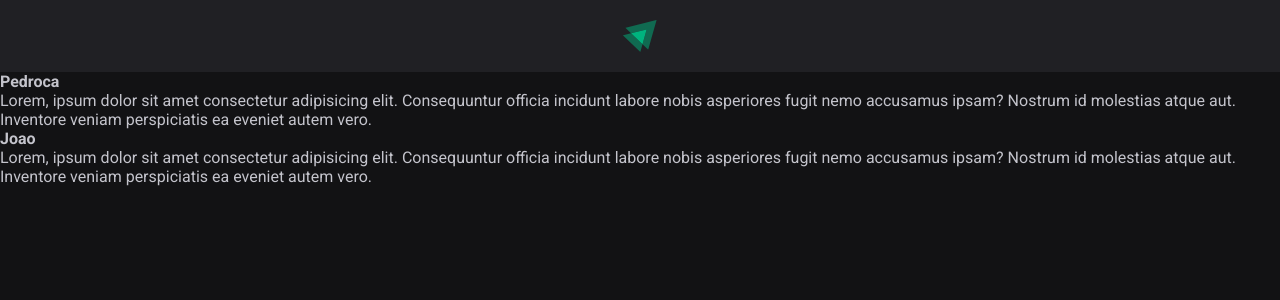
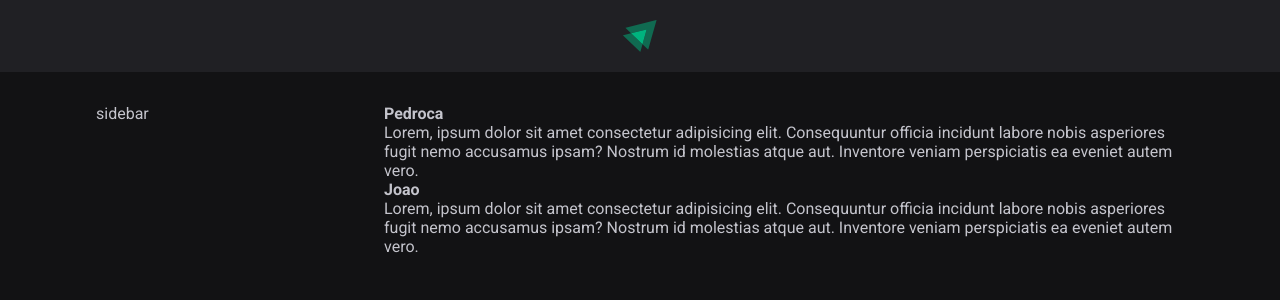
Before and after one commit to phac21/ignite-feed, a React (Vite) app: page / in a window 1280 px wide. Shown: the top 300 px of the page. Built offline with nearby package versions, Linux system fonts and the light colour scheme.

Commit message:
change app design

```diff
--- a/src/App.jsx
+++ b/src/App.jsx
@@ -1,12 +1,20 @@
 import { Post } from "./Post";
 import { Header } from "./components/Header/Header";
 import './global.css'
+import styles from './App.module.css'
 export function App() {
   return (
     <>
       <Header/>
-      <Post author="Pedroca" content="Lorem, ipsum dolor sit amet consectetur adipisicing elit. Consequuntur officia incidunt labore nobis asperiores fugit nemo accusamus ipsam? Nostrum id molestias atque aut. Inventore veniam perspiciatis ea eveniet autem vero." />
-      <Post author="Joao" content="Lorem, ipsum dolor sit amet consectetur adipisicing elit. Consequuntur officia incidunt labore nobis asperiores fugit nemo accusamus ipsam? Nostrum id molestias atque aut. Inventore veniam perspiciatis ea eveniet autem vero." />
+      <div className={styles.wrapper}>
+        <aside>
+          sidebar
+        </aside>
+        <main>
+          <Post author="Pedroca" content="Lorem, ipsum dolor sit amet consectetur adipisicing elit. Consequuntur officia incidunt labore nobis asperiores fugit nemo accusamus ipsam? Nostrum id molestias atque aut. Inventore veniam perspiciatis ea eveniet autem vero." />
+          <Post author="Joao" content="Lorem, ipsum dolor sit amet consectetur adipisicing elit. Consequuntur officia incidunt labore nobis asperiores fugit nemo accusamus ipsam? Nostrum id molestias atque aut. Inventore veniam perspiciatis ea eveniet autem vero." />
+        </main>
+      </div>
     </>
   );
 }
--- /dev/null
+++ b/src/App.module.css
@@ -0,0 +1,10 @@
+.wrapper {
+    max-width: 70rem;
+    margin: 2rem auto;
+    padding: 0 1rem;
+
+    display: grid;
+    grid-template-columns: 256px 1fr;
+    gap: 2rem;
+    align-items: flex-start;
+}
```
